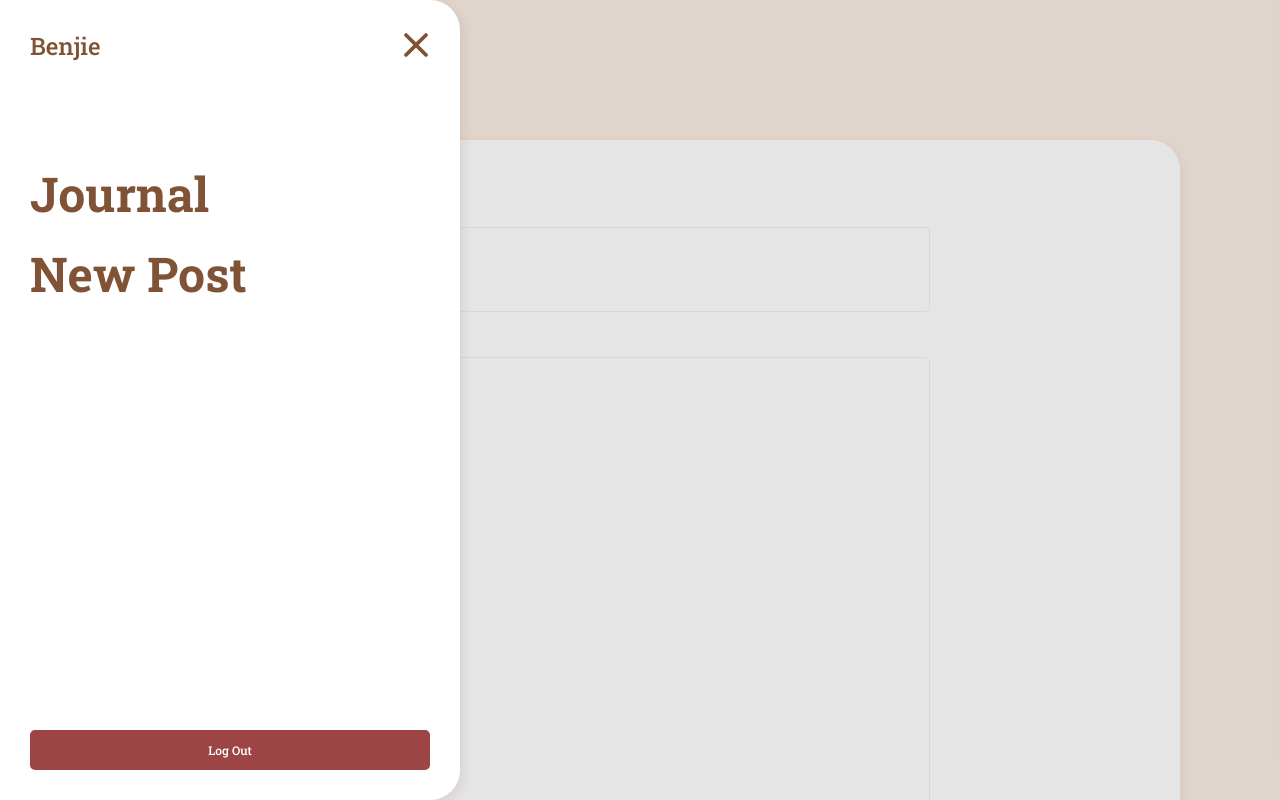
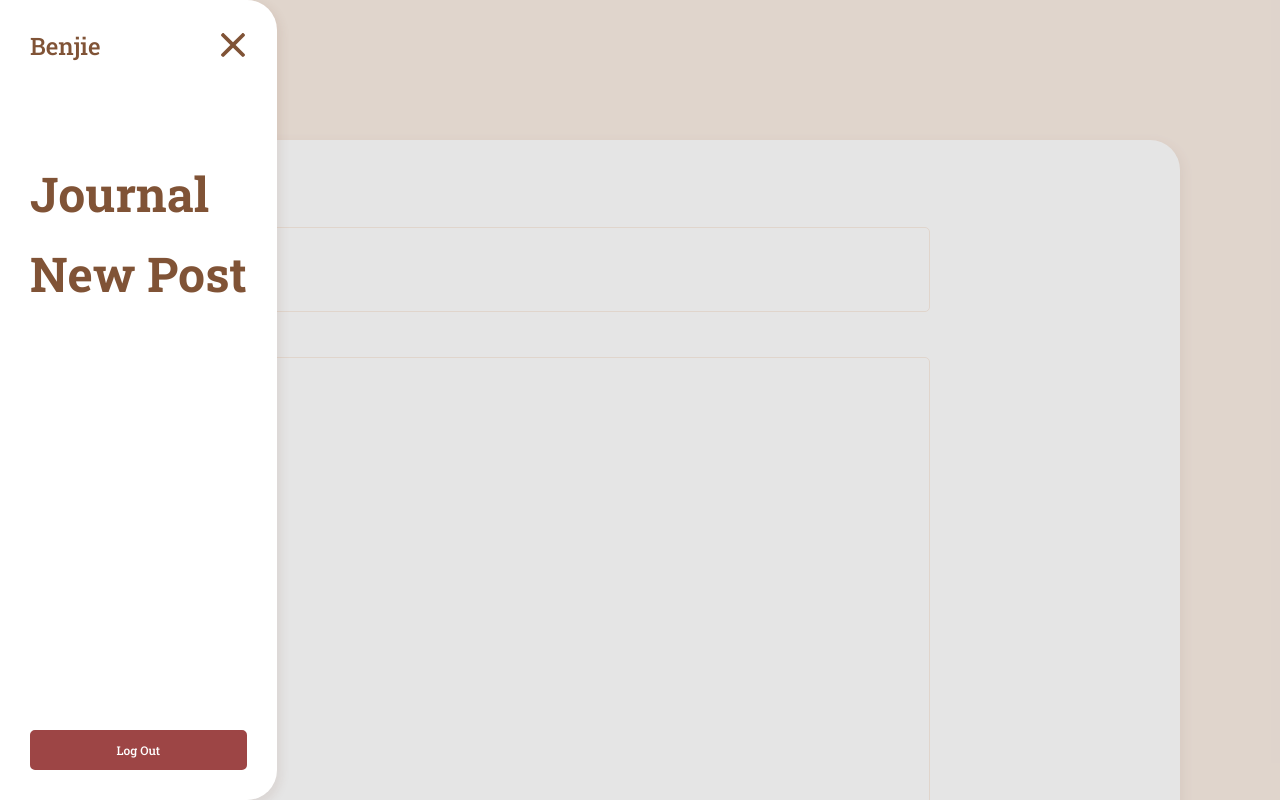
Before and after one commit to benjiekibblewhite/journal-new, a website: page src/static/edit/index.html in a window 1280 px wide. Both pictures are taken after a click on the button "Menu". Shown: the top 800 px of the page. Drawn offline with Linux system fonts and the light colour scheme.

Commit message:
fixup sidebar

```diff
--- a/src/static/css/styles.css
+++ b/src/static/css/styles.css
@@ -169,8 +169,8 @@ button.with-icon {
   margin: 0;
   list-style: none;
   padding: 0;
-  width: 400px;
-  max-width: 100%;
+  max-width: 400px;
+  width: 100%;
 }
 
 .menu__sidebar li {
@@ -217,9 +217,6 @@ button.with-icon {
   list-style: none;
 }
 
-.post-list a {
-}
-
 .post__back-button--icon {
   height: 35px;
   width: 30px;
```
